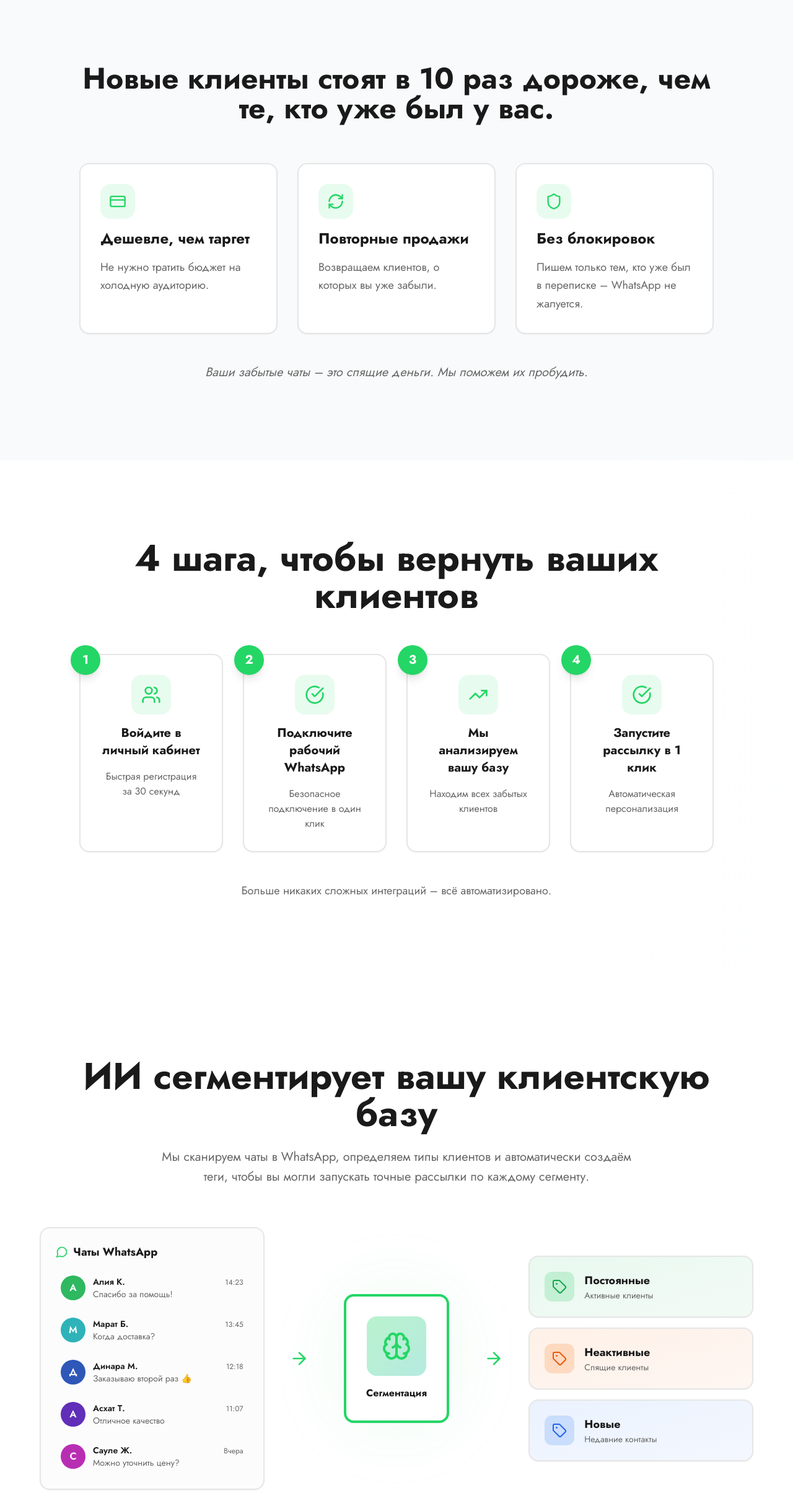
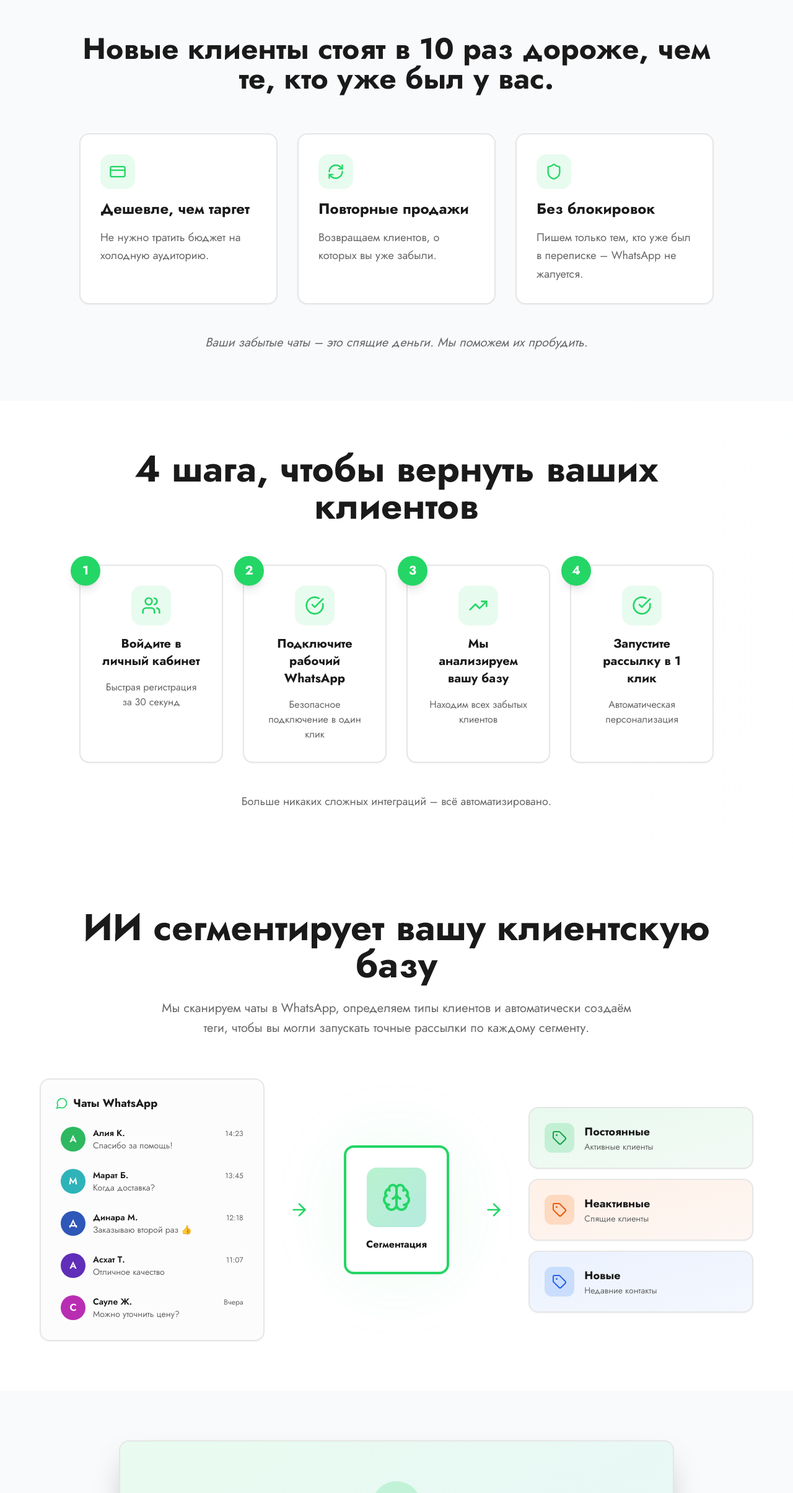
Before and after one commit to kenzheshh/sync-message-kit, a React (Vite) app: page /new in a window 1280 px wide. Shown: the part 957-3366 px from the top of the page at 62% size. Built offline with nearby package versions, Linux system fonts and the light colour scheme; the HTML template or start-up script is replaced by a standard one.

Commit message:
Adjust section padding

```diff
--- a/src/pages/New.tsx
+++ b/src/pages/New.tsx
@@ -54,7 +54,7 @@ const New = () => {
       </section>
 
       {/* 2. ПОЧЕМУ ЭТО ВАЖНО */}
-      <section className="py-32 bg-muted relative z-10">
+      <section className="py-20 bg-muted relative z-10">
         <div className="container mx-auto px-4">
           <div className="max-w-5xl mx-auto">
             <div className="text-center mb-16">
@@ -111,7 +111,7 @@ const New = () => {
       </section>
 
       {/* 3. КАК ЭТО РАБОТАЕТ */}
-      <section className="py-32 relative z-10">
+      <section className="py-20 relative z-10">
         <div className="container mx-auto px-4">
           <div className="max-w-5xl mx-auto">
             <div className="text-center mb-16">
@@ -192,7 +192,7 @@ const New = () => {
       </section>
 
       {/* СЕГМЕНТАЦИЯ КЛИЕНТСКОЙ БАЗЫ */}
-      <section className="py-32 bg-background relative z-10">
+      <section className="py-20 bg-background relative z-10">
         <div className="container mx-auto px-4">
           <div className="max-w-6xl mx-auto">
             <div className="text-center mb-16">
@@ -320,7 +320,7 @@ const New = () => {
       </section>
 
       {/* 4. СКРЫТЫЕ ДЕНЬГИ */}
-      <section className="py-32 bg-muted relative z-10">
+      <section className="py-20 bg-muted relative z-10">
         <div className="container mx-auto px-4">
           <div className="max-w-4xl mx-auto">
             <Card className="border-2 shadow-2xl bg-background overflow-hidden">
@@ -346,7 +346,7 @@ const New = () => {
       </section>
 
       {/* 5. CASES */}
-      <section className="py-32 relative z-10">
+      <section className="py-20 relative z-10">
         <div className="container mx-auto px-4">
           <div className="max-w-5xl mx-auto">
             <div className="text-center mb-16">
@@ -394,7 +394,7 @@ const New = () => {
       </section>
 
       {/* 6. PRICING */}
-      <section className="py-32 bg-muted relative z-10">
+      <section className="py-20 bg-muted relative z-10">
         <div className="container mx-auto px-4">
           <div className="max-w-5xl mx-auto">
             <div className="text-center mb-16">
@@ -513,7 +513,7 @@ const New = () => {
       </section>
 
       {/* 7. FAQ */}
-      <section className="py-32 relative z-10">
+      <section className="py-20 relative z-10">
         <div className="container mx-auto px-4">
           <div className="max-w-3xl mx-auto">
             <div className="text-center mb-16">
```
